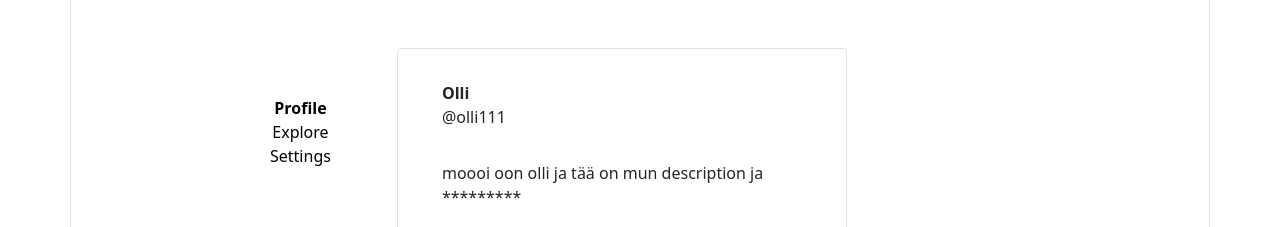
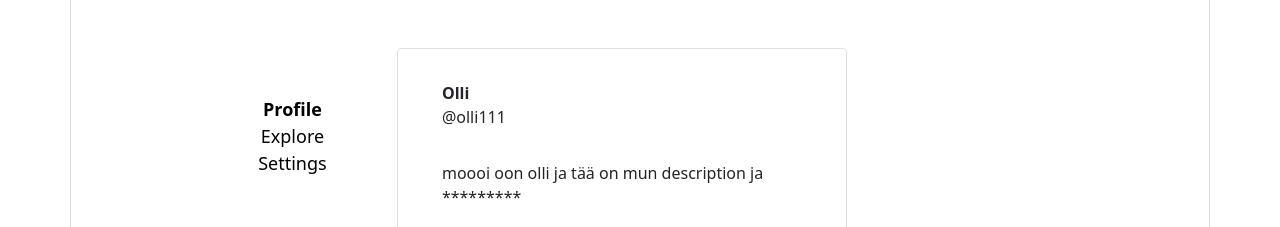
Before and after one commit to Ottanh/social-media-app, a React (Create React App) app: page /olli111 in a window 1280 px wide. Shown: the top 227 px of the page. Built offline with nearby package versions, Linux system fonts and the light colour scheme.

Commit message:
improved NavigationBAr styling

```diff
--- a/src/NavigationBar.tsx/index.tsx
+++ b/src/NavigationBar.tsx/index.tsx
@@ -10,14 +10,15 @@ const NavigationBar = () => {
         width: '100%',
         textDecoration: 'none',
         color: 'black',
-        fontWeight: isActive ? 'bold' : ''
+        fontWeight: isActive ? 'bold' : '',
+        fontSize: 'large'
       }
     );
   };
 
   return (
     <Col className="NavBar " style={{'textAlign': 'center'}}>
-      <div className="flex-column w-50 pt-5" style={{'marginLeft': 'auto'}}>
+      <div className="flex-column w-50 pt-5 pe-3" style={{'marginLeft': 'auto'}}>
         <NavLink to="/olli111" style={isActive => style(isActive)} >
           Profile
         </NavLink>
```
